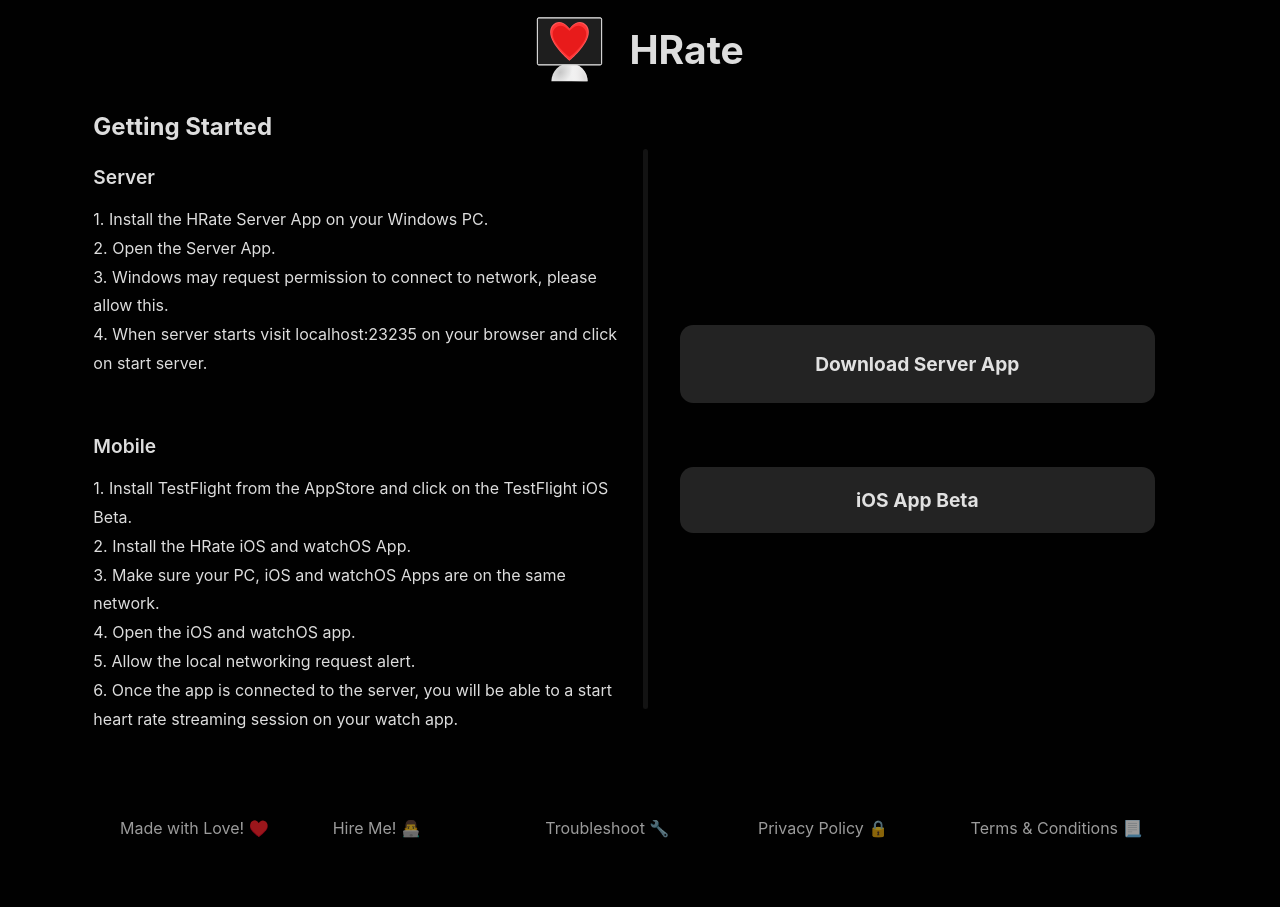
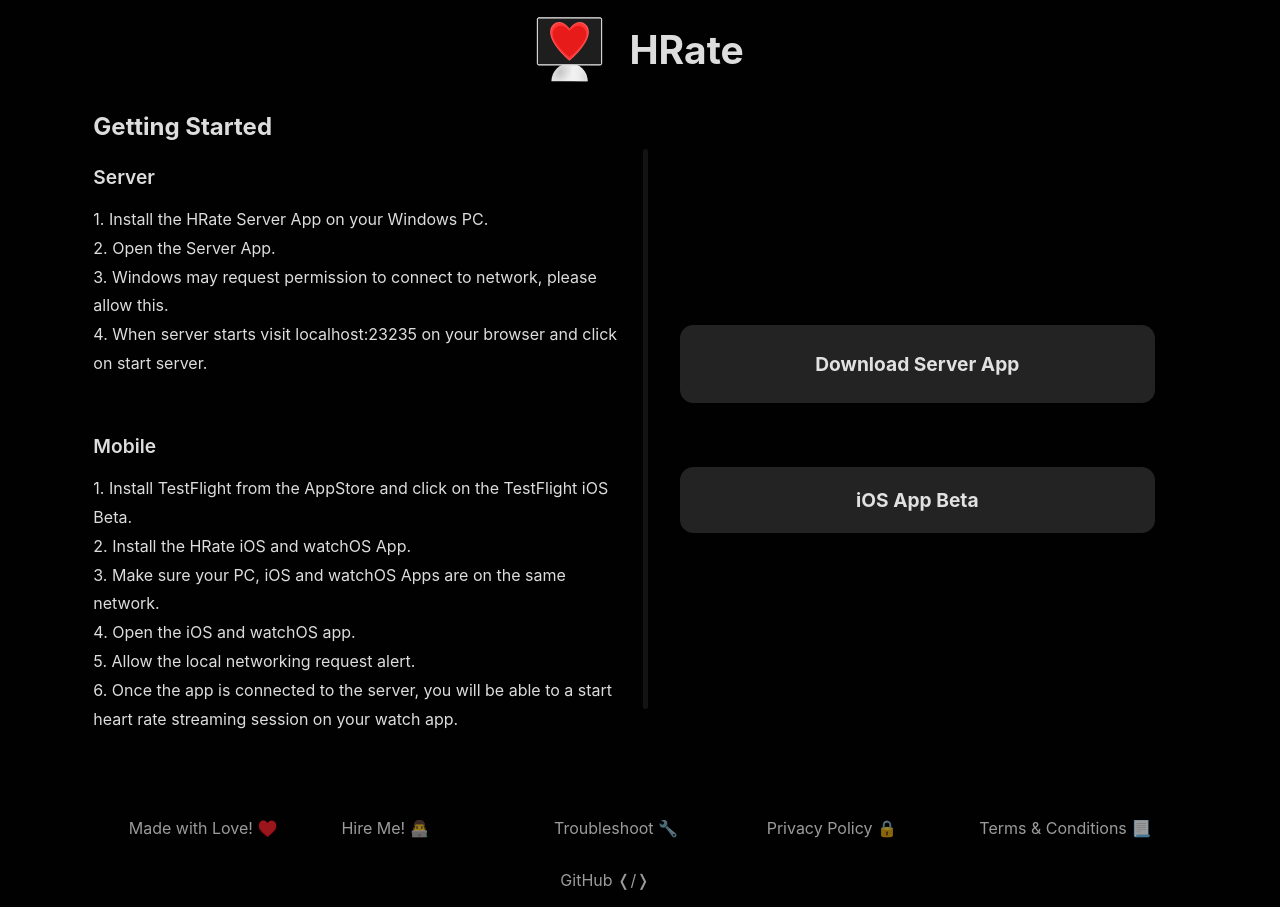
Before and after one commit to H-Rate/Get-HRate, a React (Create React App) app: page / in a window 1280 px wide. Before the commit the page ends 856 px from the top, so only its background shows below. Built offline with nearby package versions, Linux system fonts and the light colour scheme.

Commit message:
feat: added github link in the footer

```diff
--- a/src/App.css
+++ b/src/App.css
@@ -4,7 +4,7 @@
 }
 
 a {
-  cursor: pointer!important;
+	cursor: pointer !important;
 	padding: 4pt;
 	border-radius: 5pt;
 	transition: background-color 0.2s;
@@ -79,7 +79,8 @@
 
 .App-footer-content {
 	flex: 1;
-  max-width: 820pt;
+	align-items: center;
+	justify-content: center;
 	display: flex;
 	flex-direction: row;
 	flex-wrap: wrap;
@@ -119,7 +120,7 @@
 	transition: all 0.5s;
 }
 
-.With-love[animating=true] {
+.With-love[animating="true"] {
 	opacity: 1;
 	top: -50pt;
 	transform: scale(1);
--- a/src/App.tsx
+++ b/src/App.tsx
@@ -1,28 +1,29 @@
+import { useState } from "react";
+import { BrowserRouter as Router, Link, Route, Switch } from "react-router-dom";
+import logo from "../src/logo.svg";
 import "./App.css";
-import { BrowserRouter as Router, Switch, Route, Link } from "react-router-dom";
 import Home from "./Home";
 import Privacy from "./Privacy";
 import Terms from "./Terms";
-import logo from "../src/logo.svg";
-import { useState } from "react";
+import Troubles from "./Troubles";
+// eslint-disable-next-line @typescript-eslint/no-unused-vars
 import HTMLAttributes from "./index.d";
-import Troubles from "./Troubles";
 
 export default function BasicExample() {
-  const [withLoveAnimating, setWithLoveAnimating] = useState("false")
+	const [withLoveAnimating, setWithLoveAnimating] = useState("false");
 
 	const withLoveAnimation = () => {
-    if (withLoveAnimating === "true") return
+		if (withLoveAnimating === "true") return;
 
-    setWithLoveAnimating("true")
+		setWithLoveAnimating("true");
 		setTimeout(() => {
-      setWithLoveAnimating("false")
+			setWithLoveAnimating("false");
 		}, 1000);
 	};
 
 	return (
 		<div className="App">
-      <Router basename={'/hrate'}>
+			<Router basename={"/hrate"}>
 				<header className="App-header">
 					<div className="App-header-content">
 						<Link to="/" className="App-branding">
@@ -47,14 +48,14 @@
 				</Switch>
 				<footer className="App-footer">
 					<div className="App-footer-content">
-            <p style={{position: 'relative'}}>
+						<p style={{ position: "relative" }}>
 							<a onClick={withLoveAnimation}>Made with Love! ♥️</a>
 							<div className="With-love" animating={withLoveAnimating}>
 								<div>♥️</div>
 							</div>
 						</p>
 						<p>
-              <a href="https://an23lm.me">Hire Me! 👨‍💻</a>
+							<a href="https://an23lm.me" target="_blank" rel="noreferrer">Hire Me! 👨‍💻</a>
 						</p>
 						<div className="Footer-fill" />
 						<p>
@@ -66,6 +67,9 @@
 						<p>
 							<Link to="terms">Terms & Conditions 📃</Link>
 						</p>
+            <p>
+              <a href="https://github.com/h-rate" target="_blank" rel="noreferrer">GitHub ❬/❭</a>
+						</p>
 					</div>
 				</footer>
 			</Router>
```
Lines whose indentation alone changed are shown as unchanged.
